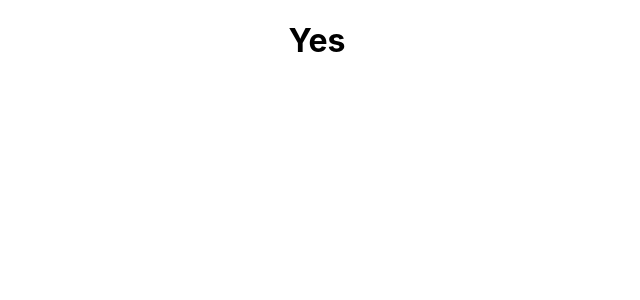
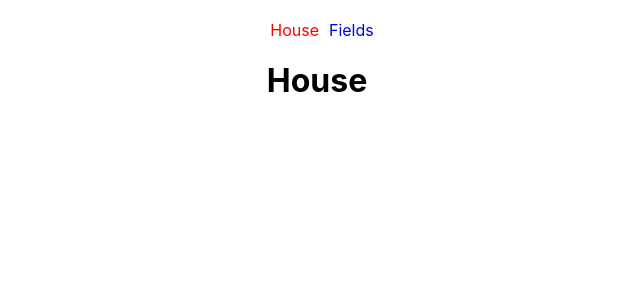
Before and after one commit to guna123884/rakesh, a React (Create React App) app: page / in a window 1280 px wide. Shown: the top 300 px of the page, without its empty margins (323-963 px from the left). Built offline with nearby package versions, Linux system fonts and the light colour scheme.

Commit message:
Links are added

```diff
--- a/package.json
+++ b/package.json
@@ -8,6 +8,7 @@
     "@testing-library/user-event": "^13.5.0",
     "react": "^18.2.0",
     "react-dom": "^18.2.0",
+    "react-router-dom": "^6.4.1",
     "react-scripts": "5.0.1",
     "web-vitals": "^2.1.4"
   },
--- a/src/App.js
+++ b/src/App.js
@@ -1,10 +1,16 @@
 import logo from "./logo.svg";
 import "./App.css";
+import { Routes, Route } from "react-router-dom";
+import Header from "./components/header/header";
 
 function App() {
   return (
     <div className="App">
-      <h1>Yes</h1>
+      <Header />
+      <Routes>
+        <Route path="/" element={<h1>House</h1>} exact />
+        <Route path="/fields" element={<h1>Fields</h1>} />
+      </Routes>
     </div>
   );
 }
--- /dev/null
+++ b/src/components/header/header.css
@@ -0,0 +1,14 @@
+.header {
+  display: flex;
+  align-items: center;
+  width: 100%;
+  justify-content: center;
+  margin: 20px auto;
+}
+.header > a {
+  margin-left: 10px;
+  text-decoration: none;
+}
+.activeClass {
+  color: red;
+}
--- /dev/null
+++ b/src/components/header/header.js
@@ -0,0 +1,25 @@
+import React from "react";
+import { NavLink } from "react-router-dom";
+import "./header.css";
+
+const Header = () => {
+  return (
+    <div className="header">
+      <NavLink
+        to="/"
+        className={({ isActive }) => (isActive ? "activeClass" : "")}
+        end
+      >
+        House
+      </NavLink>
+      <NavLink
+        to="/fields"
+        className={({ isActive }) => (isActive ? "activeClass" : "")}
+      >
+        Fields
+      </NavLink>
+    </div>
+  );
+};
+
+export default Header;
--- a/src/index.js
+++ b/src/index.js
@@ -1,13 +1,16 @@
-import React from 'react';
-import ReactDOM from 'react-dom/client';
-import './index.css';
-import App from './App';
-import reportWebVitals from './reportWebVitals';
+import React from "react";
+import ReactDOM from "react-dom/client";
+import "./index.css";
+import App from "./App";
+import reportWebVitals from "./reportWebVitals";
+import { BrowserRouter } from "react-router-dom";
 
-const root = ReactDOM.createRoot(document.getElementById('root'));
+const root = ReactDOM.createRoot(document.getElementById("root"));
 root.render(
   <React.StrictMode>
-    <App />
+    <BrowserRouter>
+      <App />
+    </BrowserRouter>
   </React.StrictMode>
 );
 
```
Also changed, not shown: 1 other file (tests, documents, lock files or other folders).
